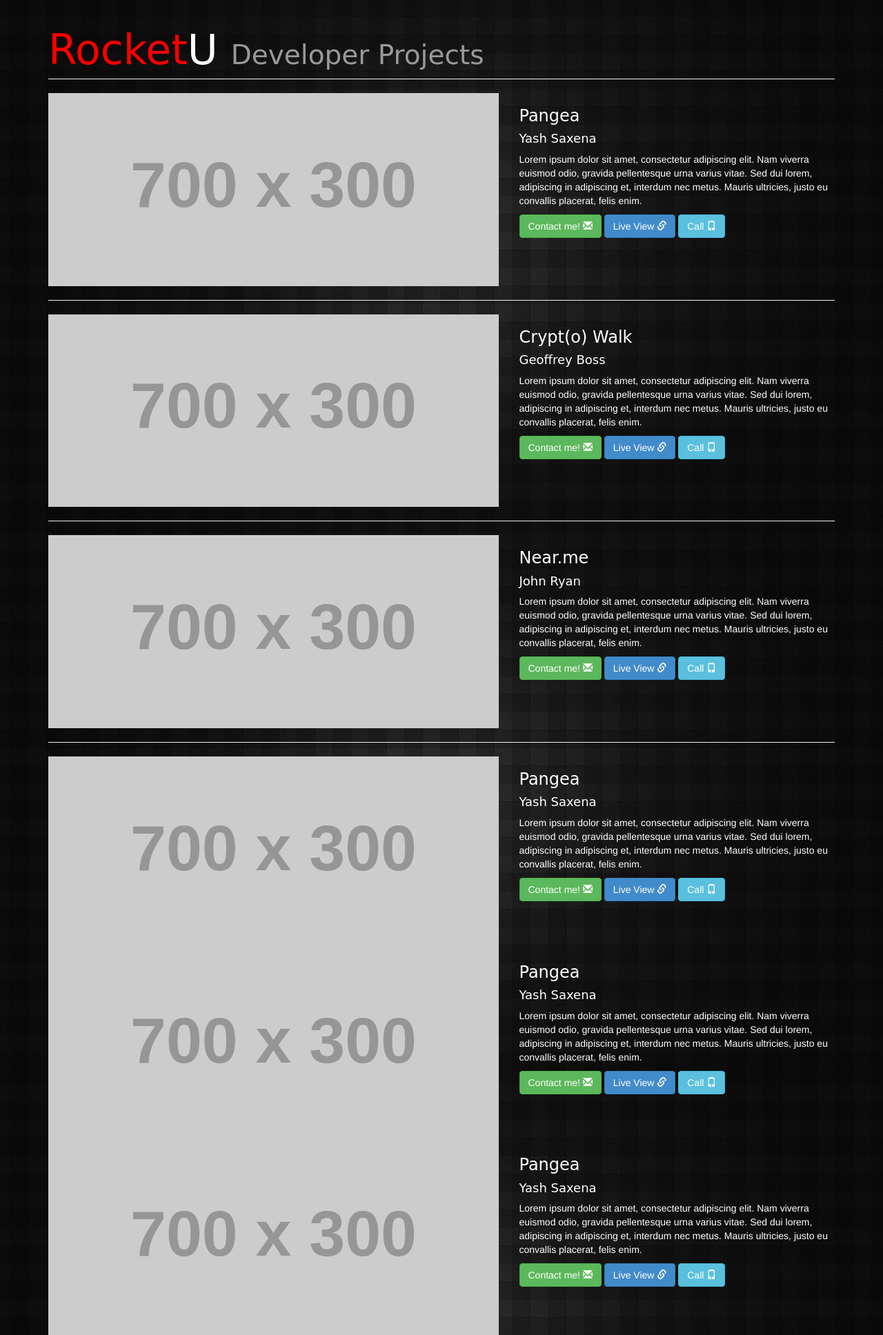
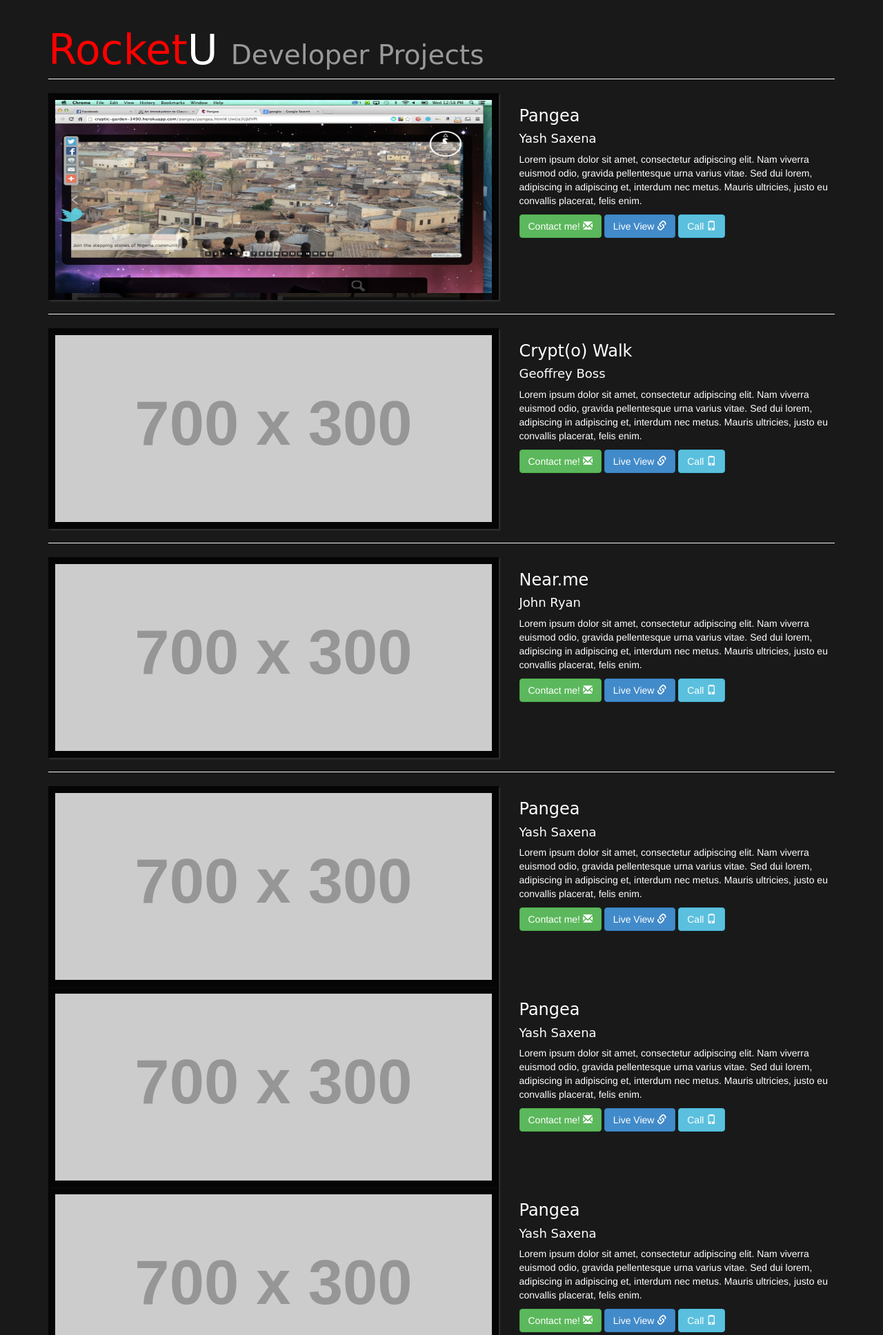
Before and after one commit to northDacoder/portfolio-, a PHP site: page /index.html in a window 1280 px wide. Shown: the part 51-1987 px from the top of the page at 69% size. Run offline with PHP 8.4, Linux system fonts and the light colour scheme; grey boxes labelled with a size stand in for pictures from a placeholder-image service; some libraries are stand-ins or nearby versions; some web fonts are replaced.

Commit message:
more changes to add

```diff
--- a/css/rocketlaunch.css
+++ b/css/rocketlaunch.css
@@ -3,10 +3,8 @@
 
 body {
 	margin-top: 50px; /* 50px is the height of the navbar - change this if the navbarn height changes */
-	background-image: url("images/plaidblack.jpg");
-	background-size: 100% 100%;
-	background-repeat: none;
-	background-attachment: fixed;
+	/*background-image: url('images/plaidblack.jpg');*/
+	/*background-repeat: repeat;*/
 	height: 100%;
 	width: 100%;
 	background-color: rgba(0,0,0,.9);
@@ -33,6 +31,19 @@ h4 {
 	color: white;
 }
 
+img#pangeaScreen {
+	background-image: url('images/pangea1.png');
+	background-repeat: no-repeat;
+	background-size: cover;
+	width: 700px;
+	height: 300px;
+}
+
+img.img-responsive {
+	border: 10px solid rgba(0,0,0,.8);
+	box-shadow: 2px 2px 2px #333;
+}
+
 footer {
 	margin: 50px 0;
 }
--- a/index.html
+++ b/index.html
@@ -64,7 +64,7 @@
 
             <div class="col-lg-7 col-md-7">
                 <a href="#">
-                    <img class="img-responsive" src="http://placehold.it/700x300" alt="">
+                    <img class="img-responsive" id="pangeaScreen" src="images/pangea3.png" alt="Pangea One Foundation">
                 </a>
             </div>
 
```
